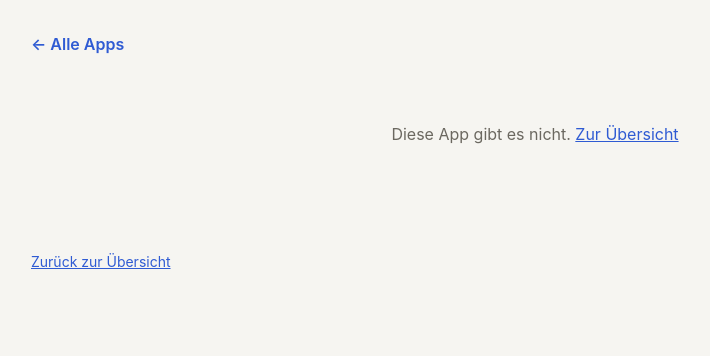
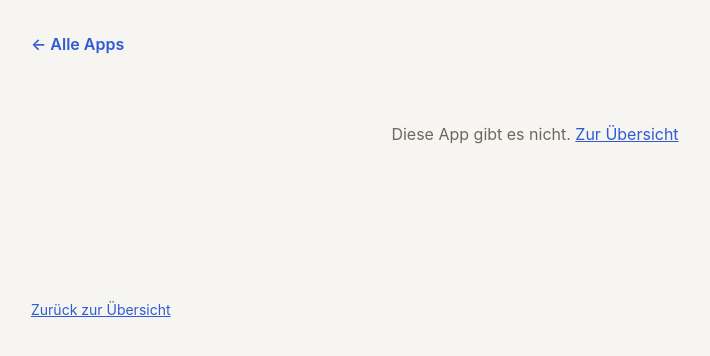
Before and after one commit to pati2018/pati2018.github.io, a plain HTML site: page app.html in a window 1280 px wide. Shown: the whole page, without its empty margins (105-815 px from the left). Drawn offline with Linux system fonts and the light colour scheme.

Commit message:
Abstand unter den App-Karten
Co-Authored-By: Claude Opus 5.5 <noreply@anthropic.com>
Claude-Session: https://claude.ai/code/session_01Furwk85pLcBoXEJVo7MeAt

```diff
--- a/style.css
+++ b/style.css
@@ -101,3 +101,4 @@ article.guide th, article.guide td { border: 1px solid var(--line); padding: 6px
 article.guide blockquote { margin: 1em 0; padding: .4em 1em; border-left: 4px solid var(--accent); color: var(--muted); }
 article.guide th, article.guide td { overflow-wrap: normal; }
 article.guide th:first-child, article.guide td:first-child { white-space: nowrap; }
+main.wrap { padding-bottom: 48px; }
```
